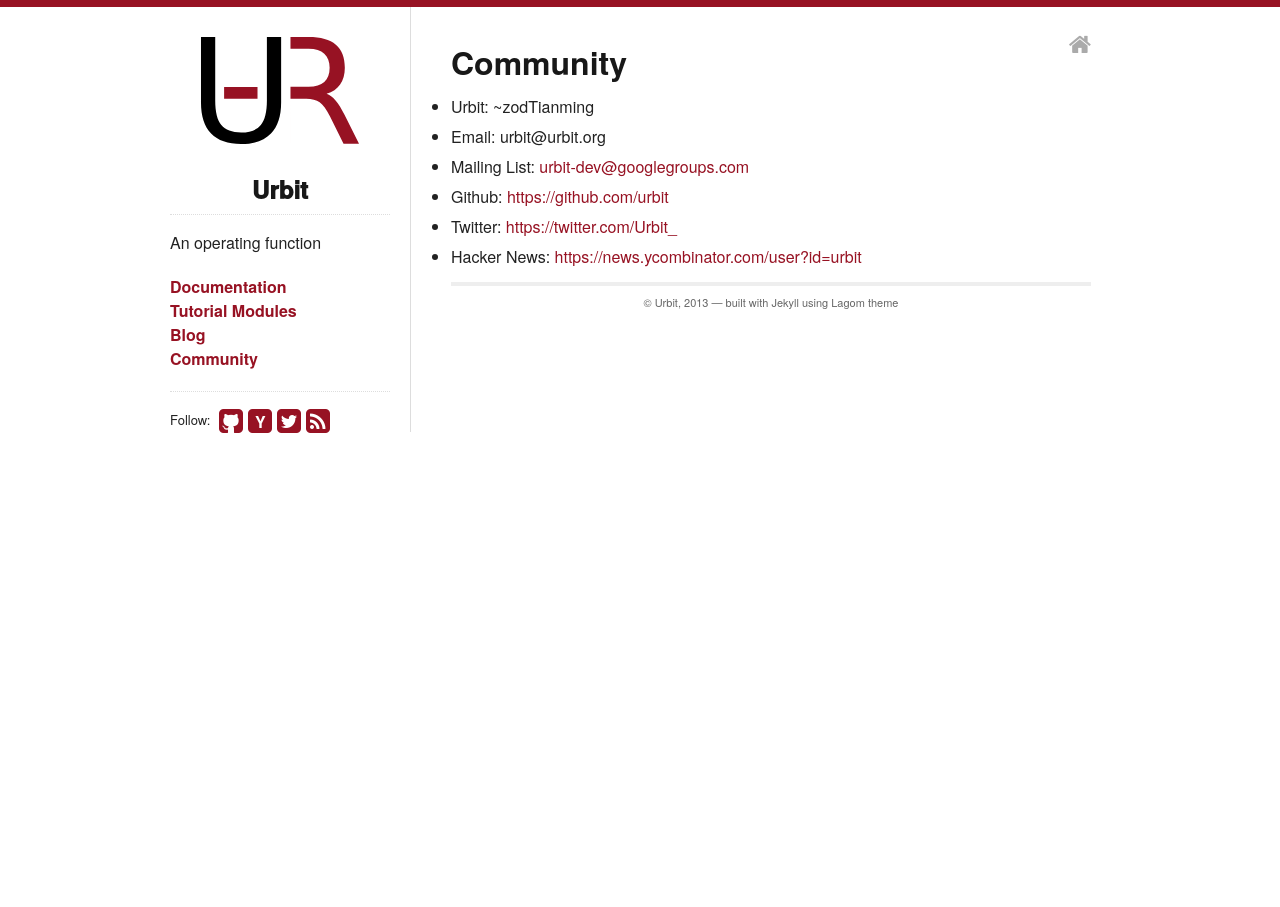
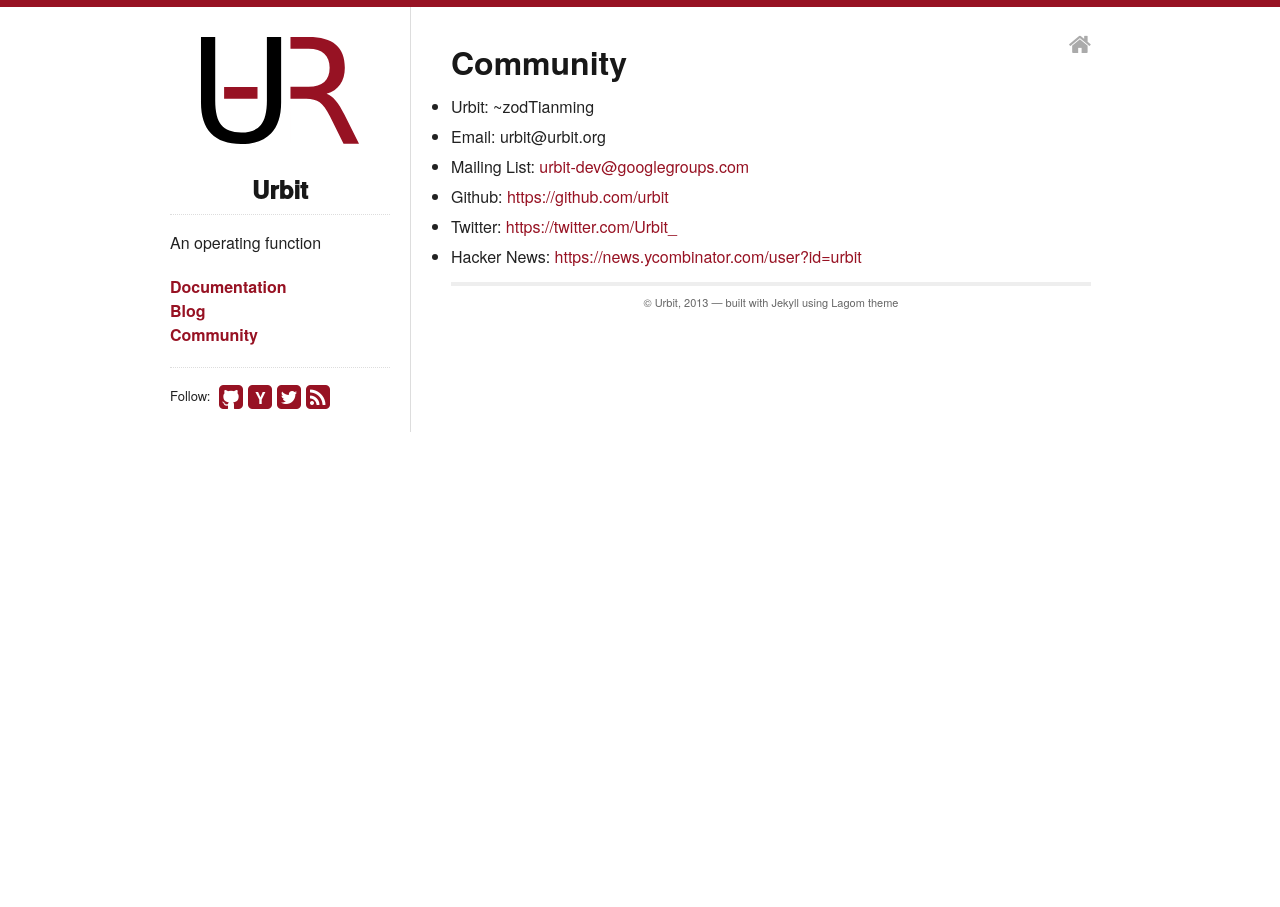
Before and after one commit to urbit/old-urbit.org, a Jekyll site: the page built from community.markdown, in a window 1280 px wide. Built offline with Jekyll 4.4.1, drawn with Linux system fonts in a browser that asks for light colours.

Commit message:
remove broken link

```diff
--- a/_includes/sidebar.html
+++ b/_includes/sidebar.html
@@ -9,9 +9,7 @@
   <p>
    <a href="/">Documentation </a>
    <br>
-   <a href="/mod.html">Tutorial Modules</a>
-   <br>
-   <a href="/blog.html">Blog</a>
+    <a href="/blog.html">Blog</a>
    <br>
    <a href="/community.html">Community</a>
   </p>
```
